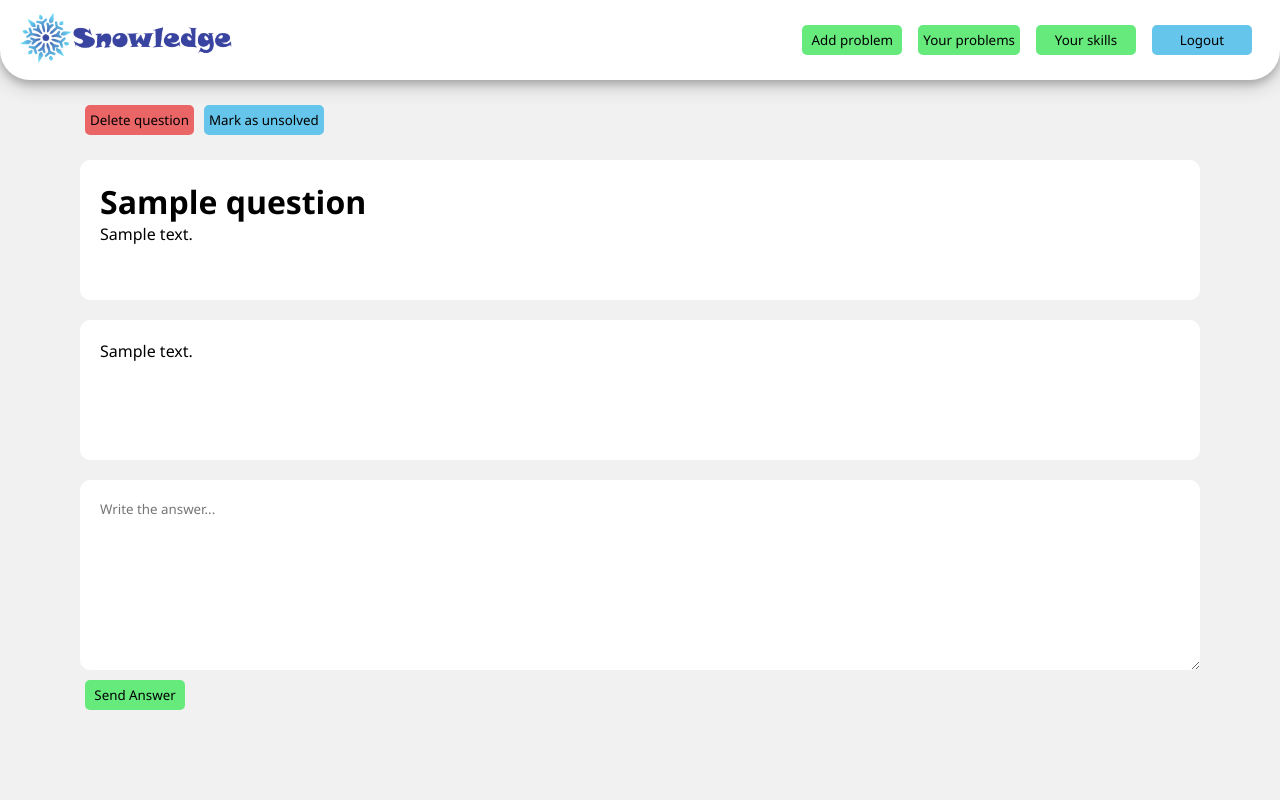
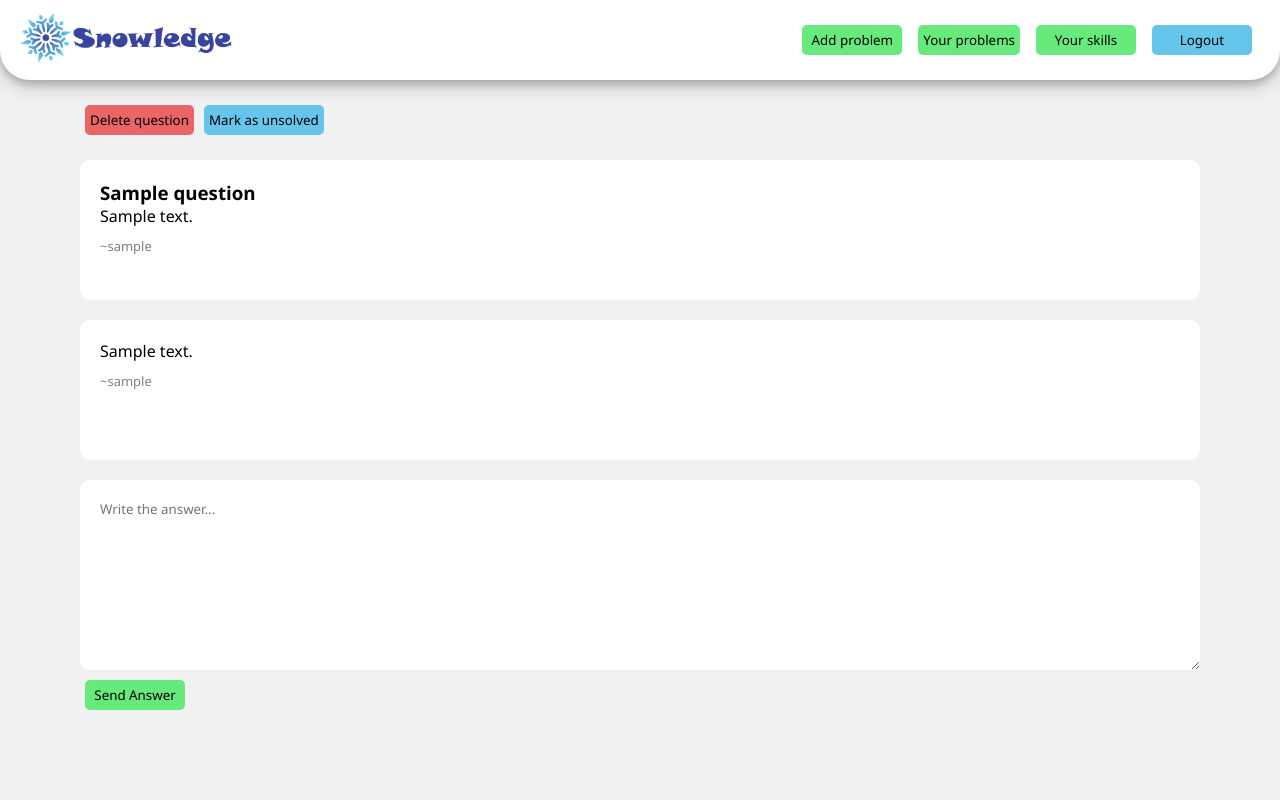
Before and after one commit to Pladque/BiteHack-Backend, a Django app: page /question/1 in a window 1280 px wide. Run offline with Django 3.2, Linux system fonts and the light colour scheme; a user stored in the database is signed in; tables that the repository leaves empty hold one stand-in row (values such as "Sample post").

Commit message:
Questions authors

```diff
--- a/Snowledge/polls/static/polls/css/questions.css
+++ b/Snowledge/polls/static/polls/css/questions.css
@@ -37,6 +37,12 @@
     -webkit-box-orient: vertical;
 }
 
+#content .question-author {
+    color: gray;
+    font-size: 13px;
+    margin-top: 10px;
+}
+
 #content textarea {
     min-width: calc(100% - 200px);
     max-width: calc(100% - 200px);
--- a/Snowledge/polls/templates/polls/MyQuestions.html
+++ b/Snowledge/polls/templates/polls/MyQuestions.html
@@ -11,6 +11,7 @@
                 <div class="question-description">
                     <p class="question-description-text">{{question.content}}</p>
                 </div>
+                <p class="question-author">&#x7E;{{ question.owner }}</p>
             </div>
         </a>
         {% endif %}
@@ -26,6 +27,7 @@
                 <div class="question-description">
                     <p class="question-description-text">{{question.content}}</p>
                 </div>
+                <p class="question-author">&#x7E;{{ question.owner }}</p>
             </div>
         </a>
         {% endif %}
--- a/Snowledge/polls/templates/polls/homepage.html
+++ b/Snowledge/polls/templates/polls/homepage.html
@@ -11,6 +11,7 @@
                 <div class="question-description">
                     <p class="question-description-text">{{question.content}}</p>
                 </div>
+                <p class="question-author">&#x7E;{{ question.owner }}</p>
             </div>
         </a>
         {% endif %}
@@ -25,6 +26,7 @@
                 <div class="question-description">
                     <p class="question-description-text">{{question.content}}</p>
                 </div>
+                <p class="question-author">&#x7E;{{ question.owner }}</p>
             </div>
         </a>
         {% endif %}
@@ -40,6 +42,7 @@
                 <div class="question-description">
                     <p class="question-description-text">{{question.content}}</p>
                 </div>
+                <p class="question-author">&#x7E;{{ question.owner }}</p>
             </div>
         </a>
         {% endif %}
@@ -54,6 +57,7 @@
                 <div class="question-description">
                     <p class="question-description-text">{{question.content}}</p>
                 </div>
+                <p class="question-author">&#x7E;{{ question.owner }}</p>
             </div>
         </a>
         {% endif %}
--- a/Snowledge/polls/templates/polls/question.html
+++ b/Snowledge/polls/templates/polls/question.html
@@ -25,12 +25,14 @@
         {% endif %}
     {% endif %}
     <div class="question">
-        <h1>{{ question.title }}</h1>
+        <h3>{{ question.title }}</h3>
         <p>{{ question.content|linebreaksbr }}</p>
+        <p class="question-author">&#x7E;{{ question.owner }}</p>
     </div>
     {% for answer in answers %}
     <div class="question">
         <p>{{ answer.content|linebreaksbr }}</p>
+        <p class="question-author">&#x7E;{{ answer.owner_user }}</p>
     </div>
     {% endfor %}
     <form action="" method="post">
--- a/Snowledge/polls/templates/polls/similar_results.html
+++ b/Snowledge/polls/templates/polls/similar_results.html
@@ -16,6 +16,7 @@
                 <div class="question-description">
                     <p class="question-description-text">{{question.content}}</p>
                 </div>
+                <p class="question-author">&#x7E;{{ question.owner }}</p>
             </div>
         </a>
         {% endif %}
```
